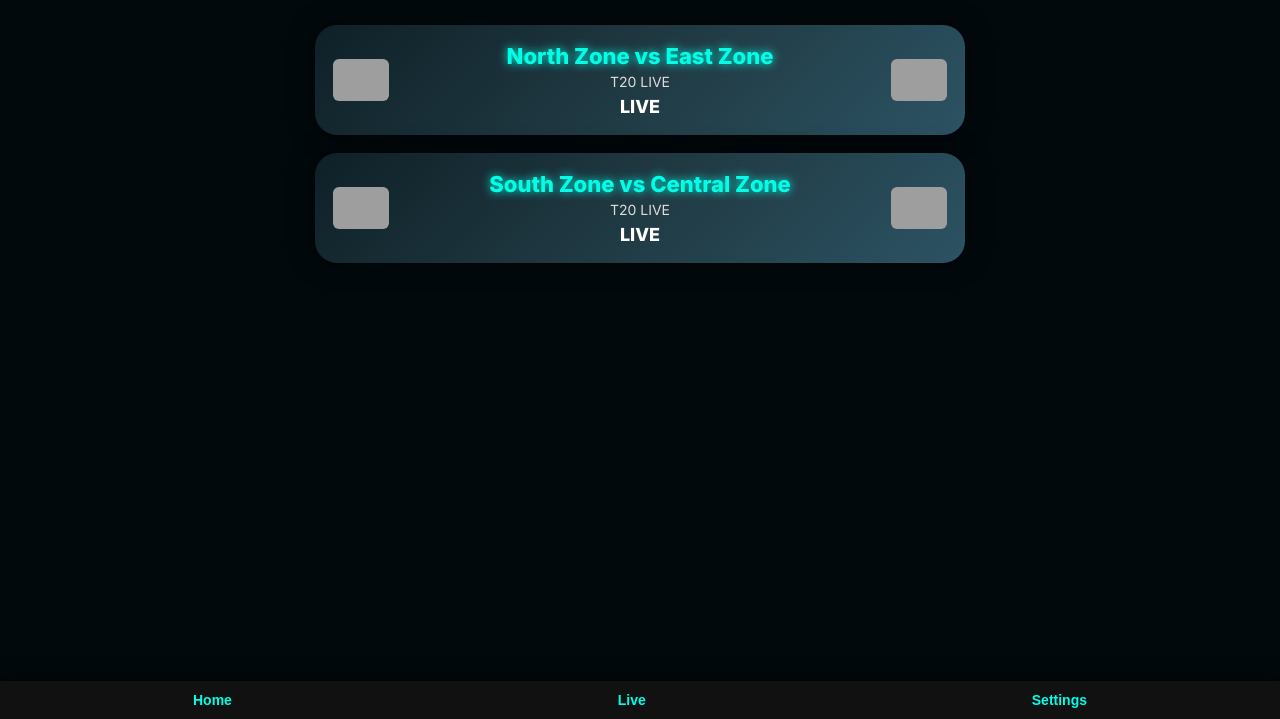
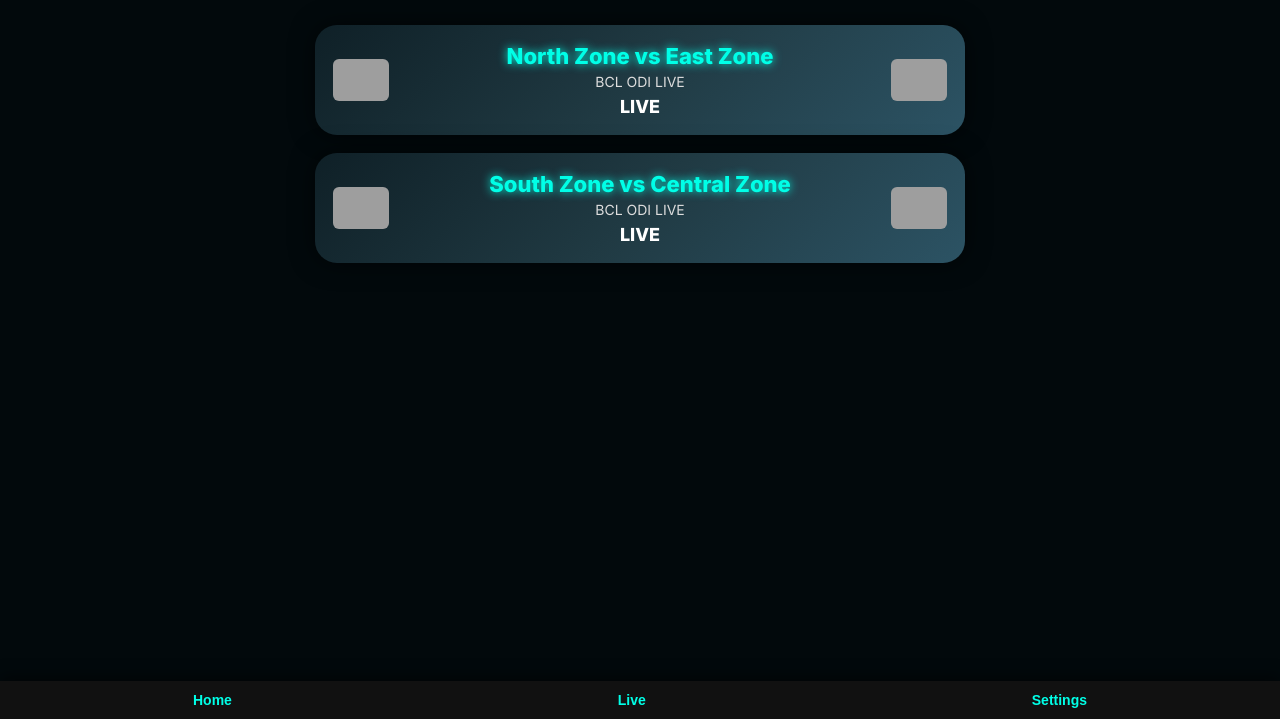
Before and after one commit to mrn6t9-byte/ytxNaim, a plain HTML site: page index.html in a window 1280 px wide. Shown: the part 81-800 px from the top of the page. Drawn offline with Linux system fonts and the light colour scheme; grey boxes are pictures that could not be loaded.

Commit message:
Update match subtitles from 'T20 LIVE' to 'BCL ODI LIVE'

```diff
--- a/index.html
+++ b/index.html
@@ -51,14 +51,14 @@ body{margin:0;background:#02090c;color:#fff;font-family:'Inter',sans-serif;}
 const matches=[
 {
 title:"North Zone vs East Zone",
-sub:"T20 LIVE",
+sub:"BCL ODI LIVE",
 left:"https://i.postimg.cc/TwKZjG2n/Picsart-26-02-22-23-00-18-709.png",
 right:"https://i.postimg.cc/13ddNVhP/Picsart-26-02-22-23-27-15-879.png",
 youtube:"https://www.youtube.com/live/BVjrCfPTQzA?si=McHMe2Q_pmM1mJ3l"
 },
 {
 title:"South Zone vs Central Zone",
-sub:"T20 LIVE",
+sub:"BCL ODI LIVE",
 left:"https://i.postimg.cc/JnRst61L/Picsart-26-02-22-23-14-30-683.png",
 right:"https://i.postimg.cc/rmjCx705/Picsart-26-02-22-23-24-26-205.png",
 youtube:"https://www.youtube.com/live/dg_QmXUfjE4?si=Dldd1h2wXpmEFuXV"
```
